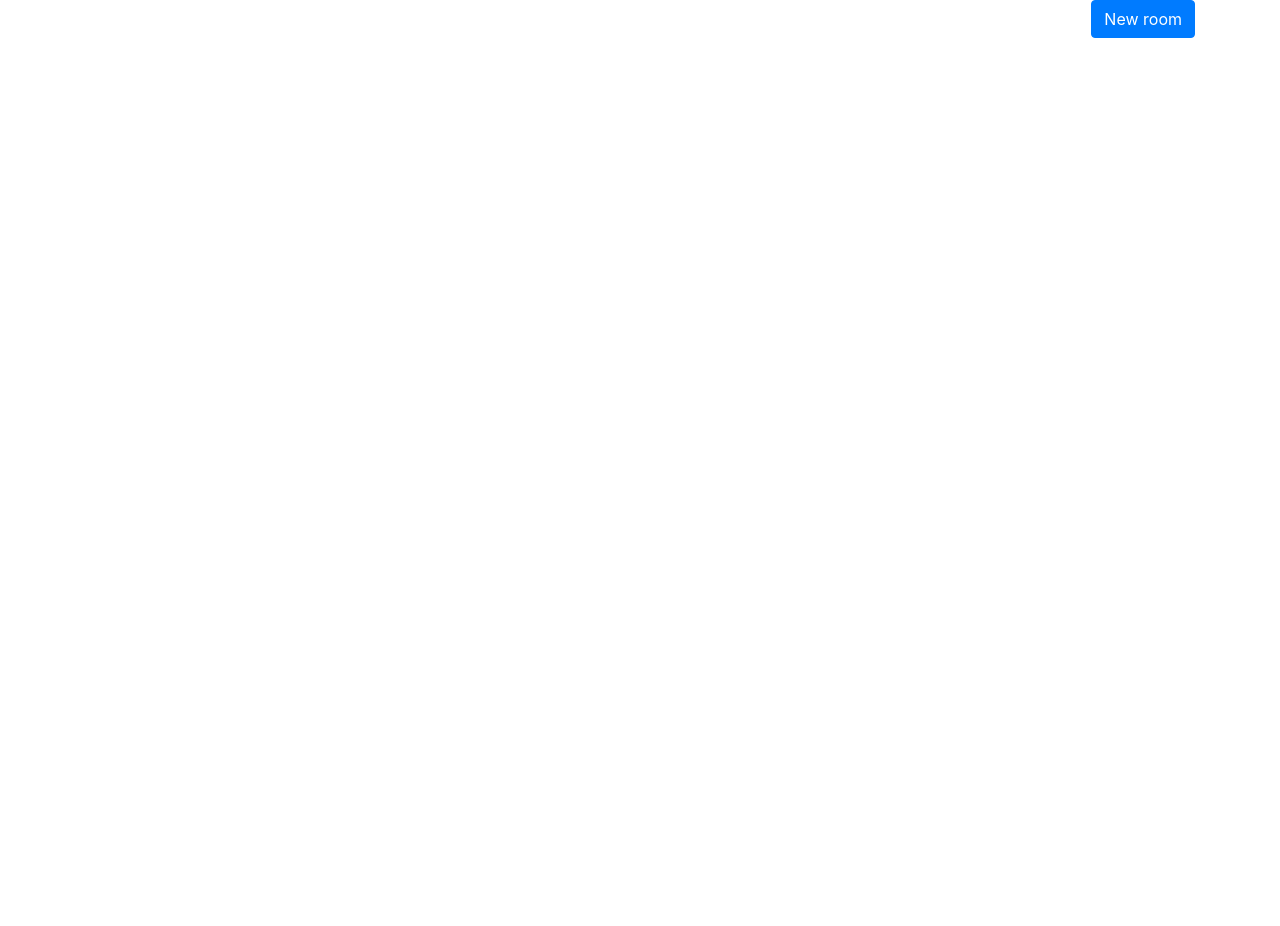
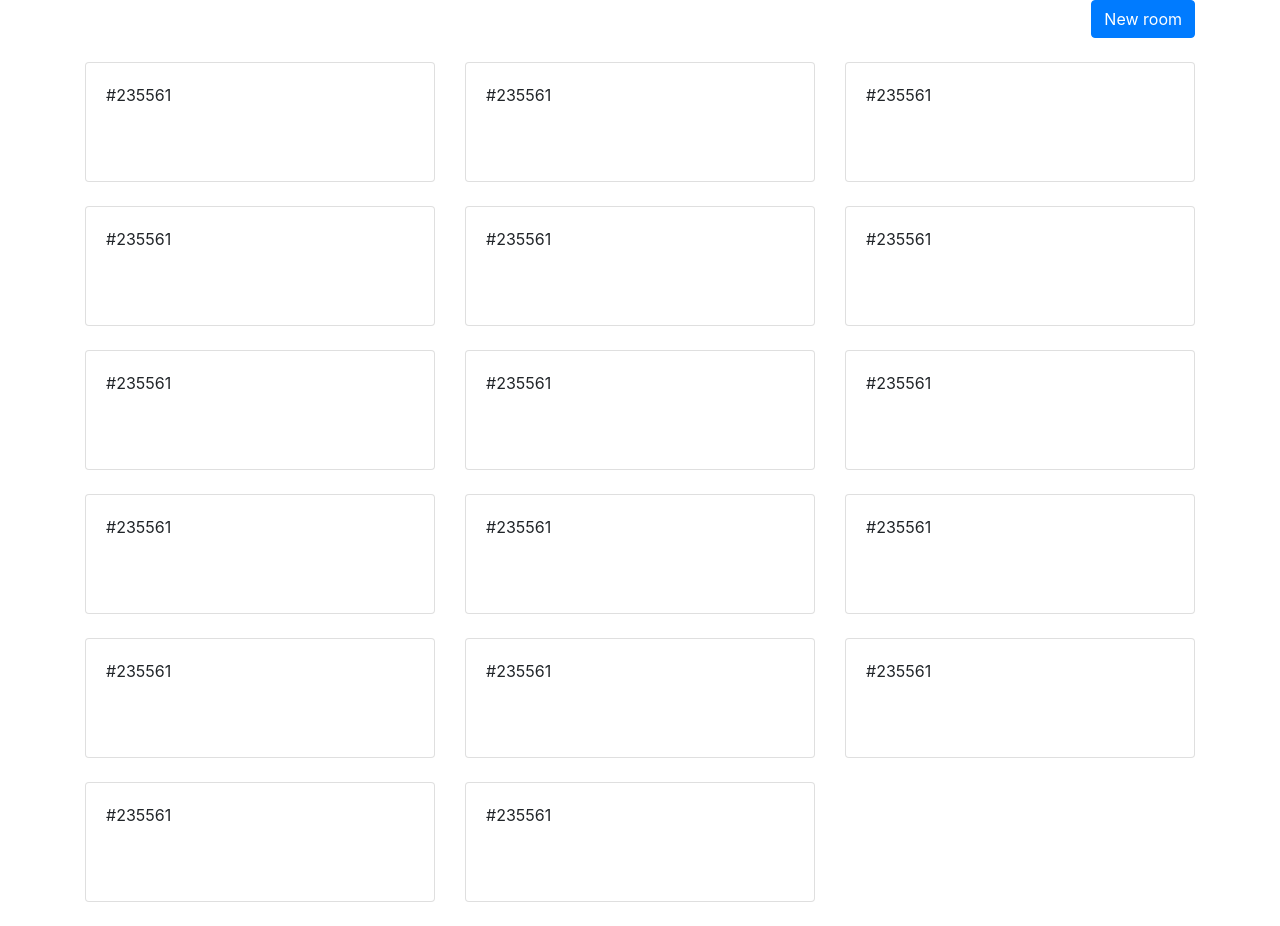
Before and after one commit to adrianulima/chat-react-client, a React (Create React App) app in the folder example/: page / in a window 1280 px wide. Before the commit the page ends 800 px from the top, so only its background shows below. Built offline with nearby package versions, Linux system fonts and the light colour scheme.

Commit message:
UI Room Grid

```diff
--- a/example/package.json
+++ b/example/package.json
@@ -12,6 +12,7 @@
   "dependencies": {
     "bootstrap": "^4.5.0",
     "chat-react-client": "file:..",
+    "lodash": "^4.17.15",
     "react": "file:../node_modules/react",
     "react-dom": "file:../node_modules/react-dom",
     "react-scripts": "file:../node_modules/react-scripts",
--- a/example/src/RoomsListPage.js
+++ b/example/src/RoomsListPage.js
@@ -8,8 +8,33 @@ import {
   ModalHeader,
   ModalBody,
   ModalFooter,
+  Card,
+  CardTitle,
+  CardBody,
 } from 'reactstrap'
 import RoomForm from './components/RoomForm'
+
+import { map } from 'lodash'
+
+const id = [
+  '#235561',
+  '#235561',
+  '#235561',
+  '#235561',
+  '#235561',
+  '#235561',
+  '#235561',
+  '#235561',
+  '#235561',
+  '#235561',
+  '#235561',
+  '#235561',
+  '#235561',
+  '#235561',
+  '#235561',
+  '#235561',
+  '#235561',
+]
 
 const RoomsListPage = () => {
   const [isNewModalOpen, setIsNewModalOpen] = useState(false)
@@ -28,7 +53,7 @@ const RoomsListPage = () => {
 
   return (
     <Container>
-      <Row className="float-right">
+      <Row className="text-right">
         <Col>
           <Button color="primary" onClick={toggle}>
             New room
@@ -51,6 +76,20 @@ const RoomsListPage = () => {
           </Modal>
         </Col>
       </Row>
+
+      <Row className="mt-4">
+        {map(id, (id) => {
+          return (
+            <Col lg="4" md="6" sm="12" className="mb-4">
+              <Card style={{ height: 120 }}>
+                <CardBody>
+                  <CardTitle>{id}</CardTitle>
+                </CardBody>
+              </Card>
+            </Col>
+          )
+        })}
+      </Row>
     </Container>
   )
 }
```
